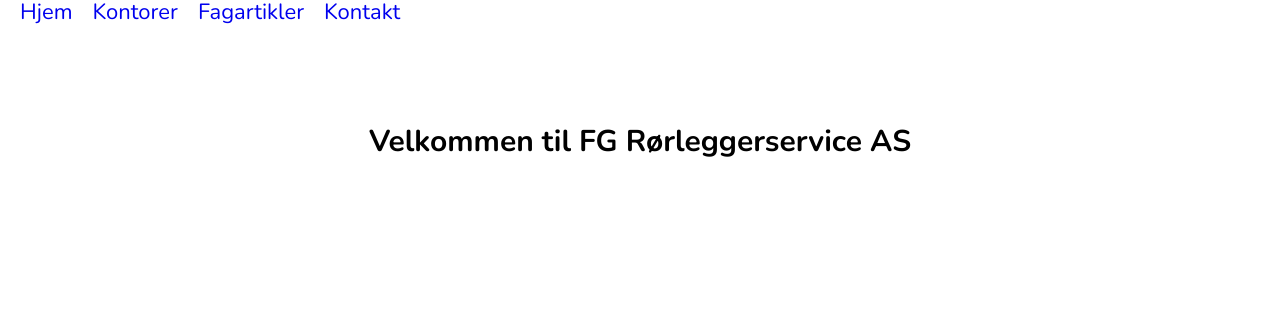
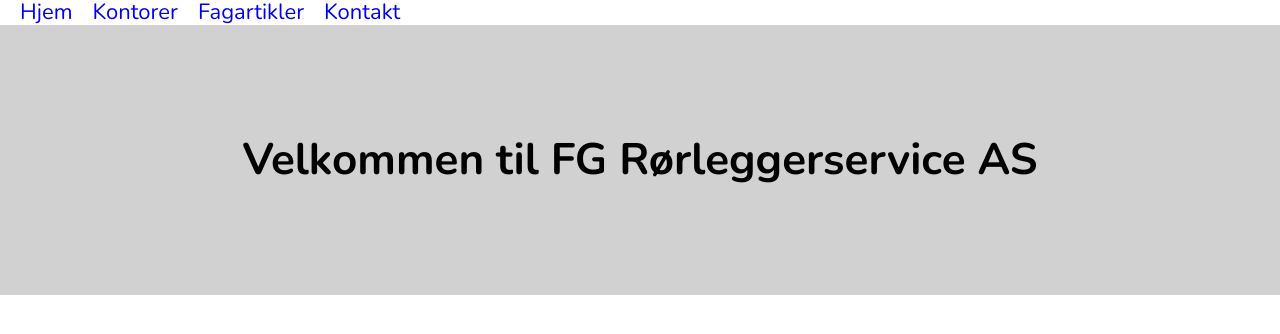
Before and after one commit to andersbss/eksamen, a React app in the folder client/: page /hjem in a window 1280 px wide. Shown: the top 334 px of the page. Built offline with nearby package versions, Linux system fonts and the light colour scheme.

Commit message:
Used title-componenet instead of header-tag

```diff
--- a/client/src/components/Jumbotron.jsx
+++ b/client/src/components/Jumbotron.jsx
@@ -1,21 +1,17 @@
 import React from 'react';
 import styled from 'styled-components';
+import LargeTitle from './titles/LargeTitle';
 
 const StyledHeader = styled.header`
   margin: 0;
   width: 100%;
   padding: 80px;
-`;
-
-const StyledHeaderText = styled.h1`
-  font-size: 30px;
-  text-align: center;
-  font-weight: bolder;
+  background-color: #d1d1d1;
 `;
 
 const Jumbotron = ({ headerText }) => (
   <StyledHeader>
-    <StyledHeaderText>{headerText}</StyledHeaderText>
+    <LargeTitle content={headerText} />
   </StyledHeader>
 );
 export default Jumbotron;
```
